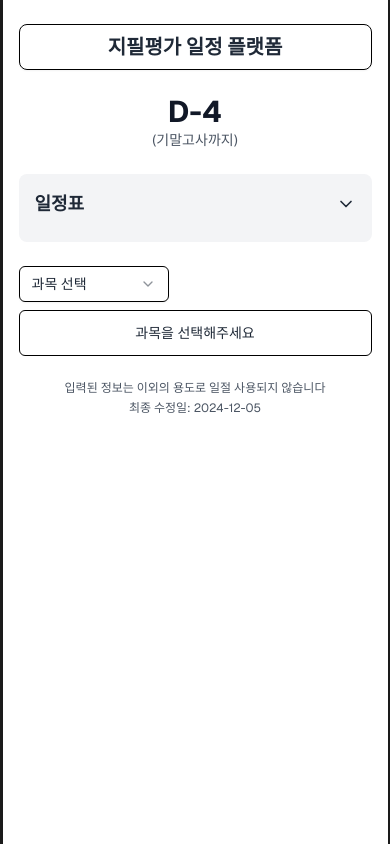
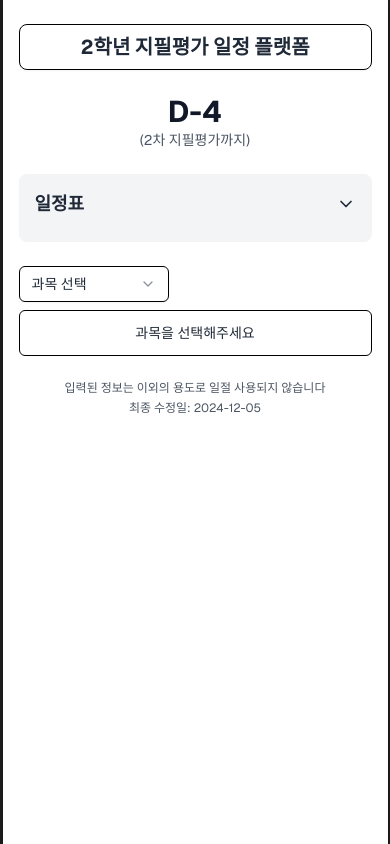
Before and after one commit to Daekyo48/SW_ExamWebPlatform, a Next.js app: page / in a window 390 px wide. Built offline with nearby package versions, Linux system fonts and the light colour scheme.

Commit message:
Update mobile-web-page.tsx

```diff
--- a/components/mobile-web-page.tsx
+++ b/components/mobile-web-page.tsx
@@ -316,7 +316,7 @@ export default function MobileWebPage() {
       ) : (
         <main className="w-full max-w-[385px] px-4 py-6 bg-white shadow-lg">
           <h1 className="text-xl font-bold text-center mb-6 py-2 border border-black rounded-lg shadow-sm">
-            지필평가 일정 플랫폼
+            2학년 지필평가 일정 플랫폼
           </h1>
 
           <div className="mb-6 text-center">
@@ -324,7 +324,7 @@ export default function MobileWebPage() {
               {daysLeft === 'Day' ? 'D-Day' : `D-${daysLeft}`}
             </div>
             <div className="text-sm text-gray-600">
-              (기말고사까지)
+              (2차 지필평가까지)
             </div>
           </div>
 
```
